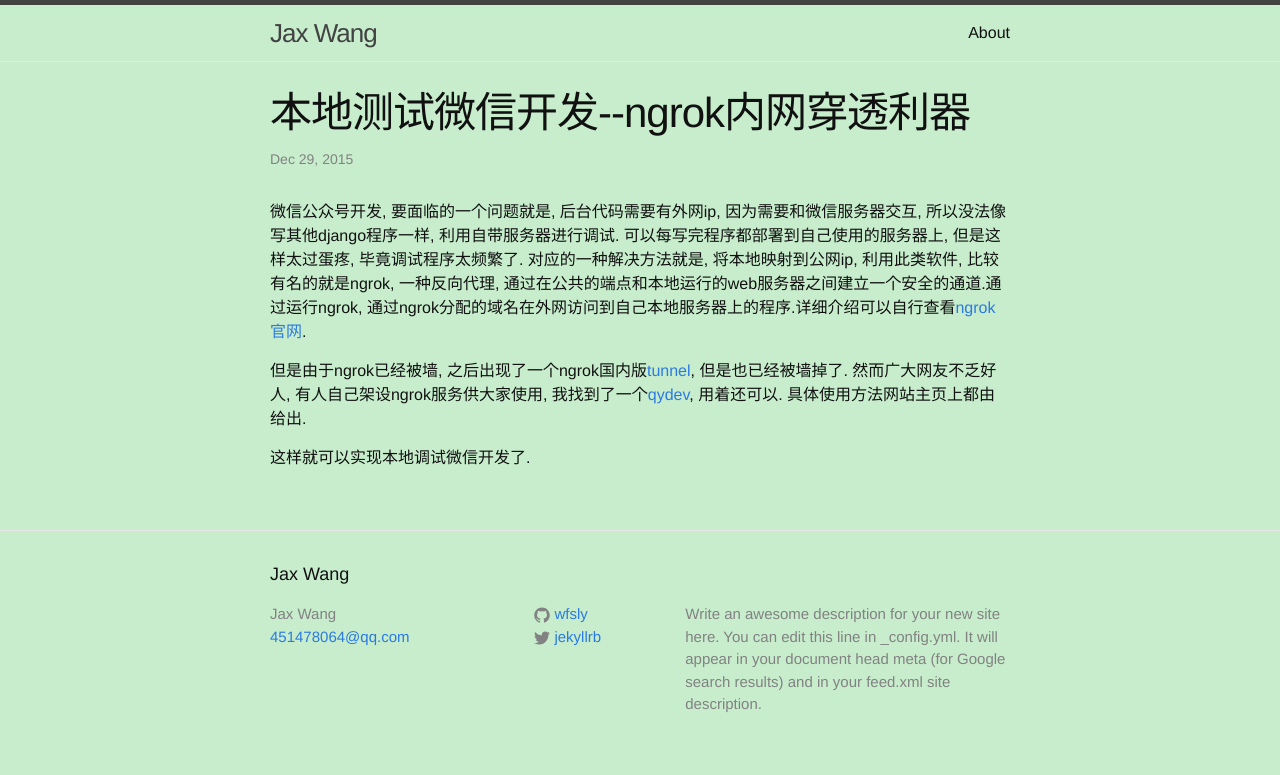
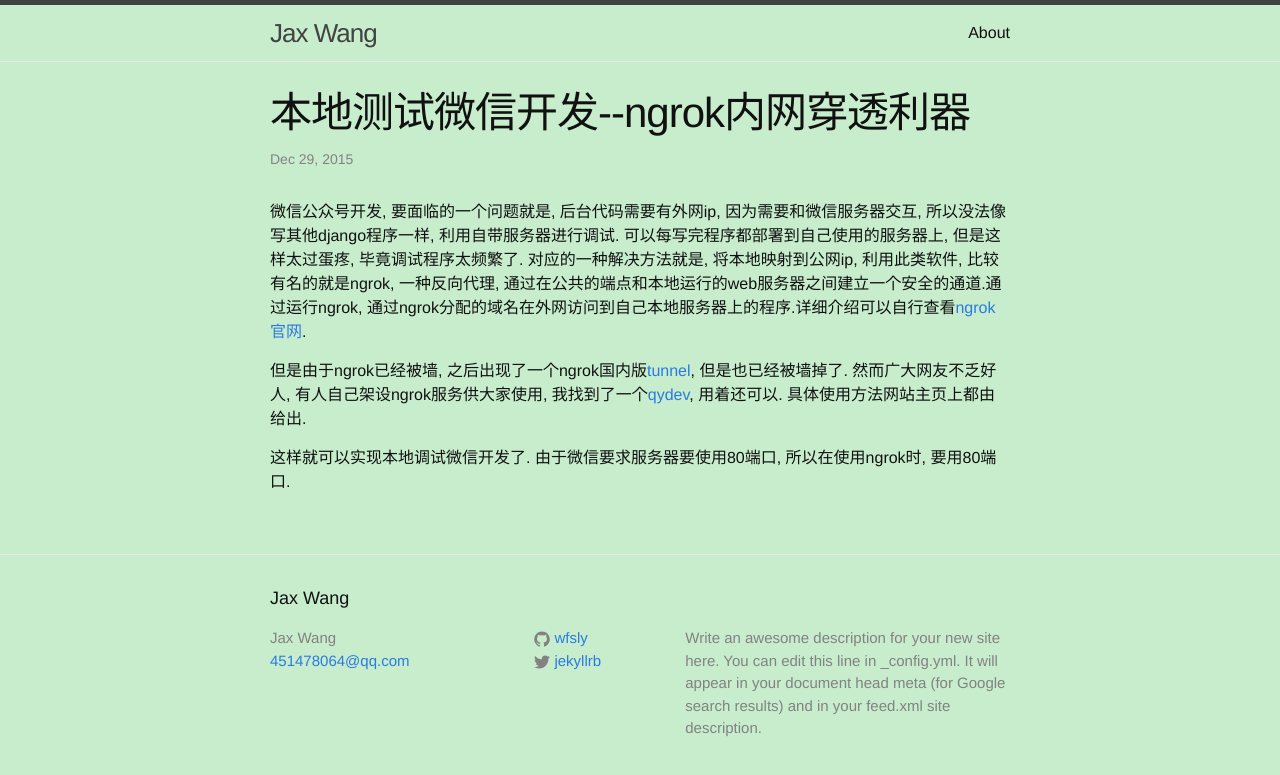
Before and after one commit to wfsly/wfsly.github.io, a Jekyll site: the page built from _posts/2015-12-29-django-wechat-local-test.markdown, in a window 1280 px wide. Shown: the top 775 px of the page. Built offline with Jekyll 4.4.1, drawn with Linux system fonts in a browser that asks for light colours.

Commit message:
modify本地测试微信开发

```diff
--- a/_posts/2015-12-29-django-wechat-local-test.markdown
+++ b/_posts/2015-12-29-django-wechat-local-test.markdown
@@ -9,7 +9,7 @@ tags:   django开发 微信开发
 
 但是由于ngrok已经被墙, 之后出现了一个ngrok国内版[tunnel][tunnel], 但是也已经被墙掉了. 然而广大网友不乏好人, 有人自己架设ngrok服务供大家使用, 我找到了一个[qydev][qydev], 用着还可以. 具体使用方法网站主页上都由给出.
 
-这样就可以实现本地调试微信开发了.
+这样就可以实现本地调试微信开发了. 由于微信要求服务器要使用80端口, 所以在使用ngrok时, 要用80端口.
 
 
 [ngrok官网]:    https://ngrock.com
```
